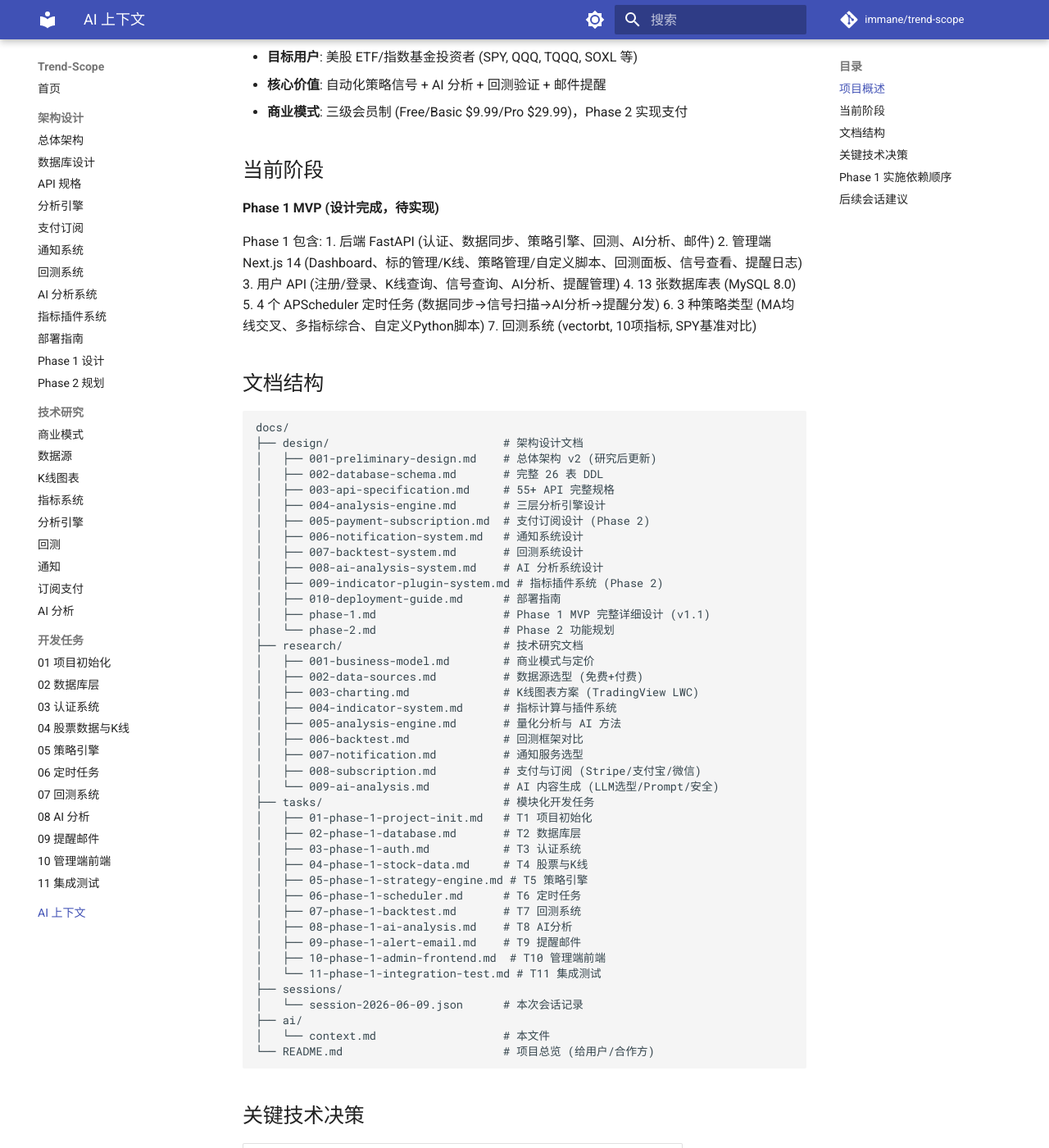
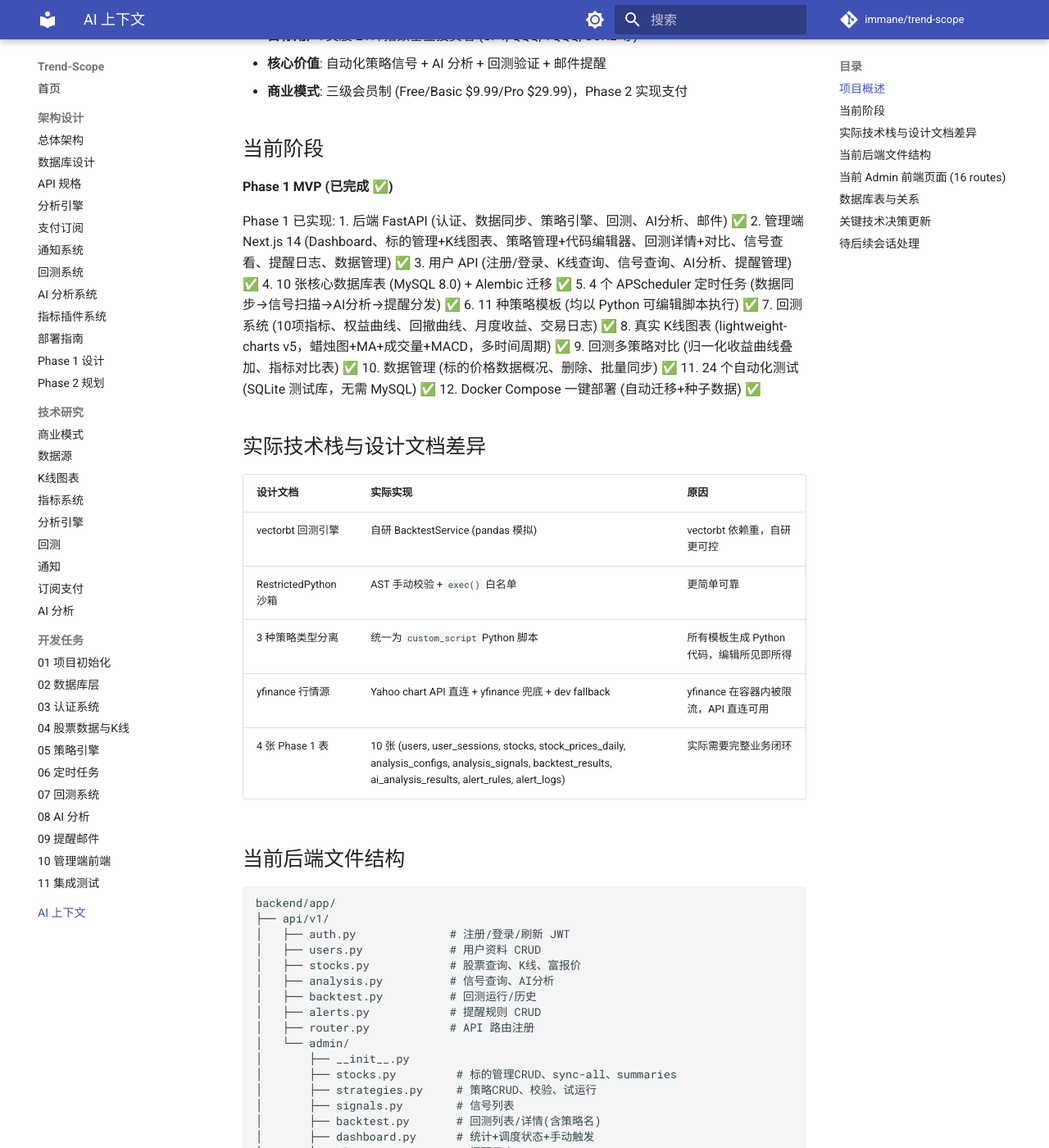
Before and after one commit to immane/trend-scope, an MkDocs documentation site: the page built from docs/ai/context.md, in a window 1280 px wide and 1400 px high, scrolled down 358 px. Shown: the whole window at 82% size. Built offline with MkDocs 1.6.1 and Material for MkDocs 9.7.7, drawn with Linux system fonts in a browser that asks for light colours; comment, search, counter and statistics services are not loaded; some of the changed text lies outside the part shown.

Commit message:
docs: update AI session context with current Phase 1 implementation status

````diff
--- a/docs/ai/context.md
+++ b/docs/ai/context.md
@@ -1,7 +1,7 @@
 # Trend-Scope — AI Session Context
 
-> **Date**: 2026-06-09
-> **Session**: ses-20260609-001
+> **Date**: 2026-06-22
+> **Session**: ses-20260622-001
 > **Purpose**: 保存当前 AI 会话的完整上下文，以便后续会话快速恢复。
 
 ---
@@ -16,97 +16,134 @@
 
 ## 当前阶段
 
-**Phase 1 MVP (设计完成，待实现)**
+**Phase 1 MVP (已完成 ✅)**
 
-Phase 1 包含:
-1. 后端 FastAPI (认证、数据同步、策略引擎、回测、AI分析、邮件)
-2. 管理端 Next.js 14 (Dashboard、标的管理/K线、策略管理/自定义脚本、回测面板、信号查看、提醒日志)
-3. 用户 API (注册/登录、K线查询、信号查询、AI分析、提醒管理)
-4. 13 张数据库表 (MySQL 8.0)
-5. 4 个 APScheduler 定时任务 (数据同步→信号扫描→AI分析→提醒分发)
-6. 3 种策略类型 (MA均线交叉、多指标综合、自定义Python脚本)
-7. 回测系统 (vectorbt, 10项指标, SPY基准对比)
+Phase 1 已实现:
+1. 后端 FastAPI (认证、数据同步、策略引擎、回测、AI分析、邮件) ✅
+2. 管理端 Next.js 14 (Dashboard、标的管理+K线图表、策略管理+代码编辑器、回测详情+对比、信号查看、提醒日志、数据管理) ✅
+3. 用户 API (注册/登录、K线查询、信号查询、AI分析、提醒管理) ✅
+4. 10 张核心数据库表 (MySQL 8.0) + Alembic 迁移 ✅
+5. 4 个 APScheduler 定时任务 (数据同步→信号扫描→AI分析→提醒分发) ✅
+6. 11 种策略模板 (均以 Python 可编辑脚本执行) ✅
+7. 回测系统 (10项指标、权益曲线、回撤曲线、月度收益、交易日志) ✅
+8. 真实 K线图表 (lightweight-charts v5，蜡烛图+MA+成交量+MACD，多时间周期) ✅
+9. 回测多策略对比 (归一化收益曲线叠加、指标对比表) ✅
+10. 数据管理 (标的价格数据概况、删除、批量同步) ✅
+11. 24 个自动化测试 (SQLite 测试库，无需 MySQL) ✅
+12. Docker Compose 一键部署 (自动迁移+种子数据) ✅
 
-## 文档结构
+## 实际技术栈与设计文档差异
+
+| 设计文档 | 实际实现 | 原因 |
+|---|---|---|
+| vectorbt 回测引擎 | 自研 BacktestService (pandas 模拟) | vectorbt 依赖重，自研更可控 |
+| RestrictedPython 沙箱 | AST 手动校验 + `exec()` 白名单 | 更简单可靠 |
+| 3 种策略类型分离 | 统一为 `custom_script` Python 脚本 | 所有模板生成 Python 代码，编辑所见即所得 |
+| yfinance 行情源 | Yahoo chart API 直连 + yfinance 兜底 + dev fallback | yfinance 在容器内被限流，API 直连可用 |
+| 4 张 Phase 1 表 | 10 张 (users, user_sessions, stocks, stock_prices_daily, analysis_configs, analysis_signals, backtest_results, ai_analysis_results, alert_rules, alert_logs) | 实际需要完整业务闭环 |
+
+## 当前后端文件结构
 
 ```
-docs/
-├── design/                          # 架构设计文档
-│   ├── 001-preliminary-design.md    # 总体架构 v2 (研究后更新)
-│   ├── 002-database-schema.md       # 完整 26 表 DDL
-│   ├── 003-api-specification.md     # 55+ API 完整规格
-│   ├── 004-analysis-engine.md       # 三层分析引擎设计
-│   ├── 005-payment-subscription.md  # 支付订阅设计 (Phase 2)
-│   ├── 006-notification-system.md   # 通知系统设计
-│   ├── 007-backtest-system.md       # 回测系统设计
-│   ├── 008-ai-analysis-system.md    # AI 分析系统设计
-│   ├── 009-indicator-plugin-system.md # 指标插件系统 (Phase 2)
-│   ├── 010-deployment-guide.md      # 部署指南
-│   ├── phase-1.md                   # Phase 1 MVP 完整详细设计 (v1.1)
-│   └── phase-2.md                   # Phase 2 功能规划
-├── research/                        # 技术研究文档
-│   ├── 001-business-model.md        # 商业模式与定价
-│   ├── 002-data-sources.md          # 数据源选型 (免费+付费)
-│   ├── 003-charting.md              # K线图表方案 (TradingView LWC)
-│   ├── 004-indicator-system.md      # 指标计算与插件系统
-│   ├── 005-analysis-engine.md       # 量化分析与 AI 方法
-│   ├── 006-backtest.md              # 回测框架对比
-│   ├── 007-notification.md          # 通知服务选型
-│   ├── 008-subscription.md          # 支付与订阅 (Stripe/支付宝/微信)
-│   └── 009-ai-analysis.md           # AI 内容生成 (LLM选型/Prompt/安全)
-├── tasks/                           # 模块化开发任务
-│   ├── 01-phase-1-project-init.md   # T1 项目初始化
-│   ├── 02-phase-1-database.md       # T2 数据库层
-│   ├── 03-phase-1-auth.md           # T3 认证系统
-│   ├── 04-phase-1-stock-data.md     # T4 股票与K线
-│   ├── 05-phase-1-strategy-engine.md # T5 策略引擎
-│   ├── 06-phase-1-scheduler.md      # T6 定时任务
-│   ├── 07-phase-1-backtest.md       # T7 回测系统
-│   ├── 08-phase-1-ai-analysis.md    # T8 AI分析
-│   ├── 09-phase-1-alert-email.md    # T9 提醒邮件
-│   ├── 10-phase-1-admin-frontend.md  # T10 管理端前端
-│   └── 11-phase-1-integration-test.md # T11 集成测试
-├── sessions/
-│   └── session-2026-06-09.json      # 本次会话记录
-├── ai/
-│   └── context.md                   # 本文件
-└── README.md                        # 项目总览 (给用户/合作方)
+backend/app/
+├── api/v1/
+│   ├── auth.py              # 注册/登录/刷新 JWT
+│   ├── users.py             # 用户资料 CRUD
+│   ├── stocks.py            # 股票查询、K线、富报价
+│   ├── analysis.py          # 信号查询、AI分析
+│   ├── backtest.py          # 回测运行/历史
+│   ├── alerts.py            # 提醒规则 CRUD
+│   ├── router.py            # API 路由注册
+│   └── admin/
+│       ├── __init__.py
+│       ├── stocks.py         # 标的管理CRUD、sync-all、summaries
+│       ├── strategies.py     # 策略CRUD、校验、试运行
+│       ├── signals.py        # 信号列表
+│       ├── backtest.py       # 回测列表/详情(含策略名)
+│       ├── dashboard.py      # 统计+调度状态+手动触发
+│       ├── alerts.py         # 提醒日志
+│       └── price_data.py     # 价格数据管理
+├── core/
+│   ├── config.py             # Pydantic Settings
+│   ├── deps.py               # get_db, get_current_user, get_admin_user
+│   ├── security.py           # JWT + bcrypt
+│   └── exceptions.py         # 全局异常处理
+├── models/
+│   ├── base.py               # Base, TimestampMixin
+│   ├── user.py               # User, UserSession
+│   ├── stock.py              # Stock, StockPriceDaily
+│   ├── analysis.py           # AnalysisConfig, AnalysisSignal
+│   ├── backtest.py           # BacktestResult (DECIMAL(18,6))
+│   ├── ai_analysis.py        # AIAnalysisResult
+│   └── alert.py              # AlertRule, AlertLog
+├── services/
+│   ├── stock_data.py         # DataService: yfinance+API直连+dev_fallback+富报价
+│   ├── analysis_engine.py    # SignalEngine: generate_signals()+扫描
+│   ├── script_executor.py    # AST校验+沙箱执行
+│   ├── backtest_service.py   # 自研回测引擎
+│   ├── ai_analysis_service.py # DeepSeek+fallback模板
+│   ├── email_service.py      # Resend邮件
+│   └── alert_service.py      # 信号→规则匹配→邮件派发+去重
+├── scheduler/
+│   ├── jobs.py               # 4个定时Job函数
+│   └── runner.py             # APScheduler生命周期
+├── schemas/                  # Pydantic 请求/响应模型
+└── tests/                    # 24个测试(SQLite backend)
 ```
 
-## 关键技术决策
+## 当前 Admin 前端页面 (16 routes)
 
-| 决策 | 选择 | 理由 |
-|---|---|---|
-| 后端框架 | FastAPI 0.115+ | 异步、自动OpenAPI、WebSocket |
-| 数据库 | MySQL 8.0 + Redis 7 | 按用户要求 |
-| 数据源 | yfinance (主) + Finnhub (备用) | 免费优先 |
-| AI 模型 | DeepSeek V4-Flash | $0.00043/次, OpenAI兼容, 中文优秀 |
-| 回测引擎 | vectorbt 1.0+ | 矢量化快速, NumPy加速 |
-| 脚本沙箱 | RestrictedPython | 白名单+超时, 轻量 |
-| 前端图表 | TradingView LWC 5.2 | Apache 2.0 免费商用 |
-| 邮件 | Resend | $20/月 50k封, API简洁 |
+| Route | 功能 |
+|---|---|
+| `/login` | JWT 登录，token 持久化 |
+| `/dashboard` | 统计卡片 + 调度状态 + 最近回测 |
+| `/stocks` | 标的管理 (现价/涨跌/走势图/同步/编辑/删除) |
+| `/stocks/create` | 新增标的 |
+| `/stocks/[id]` | 详情: 富报价信息 + TradingView K线图(蜡烛+MA+量+MACD) + 52周区间 + 各周期收益 |
+| `/strategies` | 策略管理 (启用开关/分页) |
+| `/strategies/create` | 创建策略 (11模板+Monaco代码编辑器) |
+| `/strategies/[id]` | 策略详情 (编辑代码/参数/回测历史) |
+| `/backtest` | 回测历史 (分页/多选对比/策略名) |
+| `/backtest/[id]` | 回测详情 (完整的权益曲线+回撤曲线+月度收益+交易明细+风险指标) |
+| `/backtest/compare?ids=` | 回测对比 (多线归一化收益+回撤+指标排序表) |
+| `/signals` | 信号列表 + AI 生成按钮 |
+| `/alerts` | 提醒日志 |
+| `/data` | 数据管理 (标的价格数据概况/删除/单标同步) |
 
-## Phase 1 实施依赖顺序
+## 数据库表与关系
 
 ```
-T1 (项目初始化)
-  → T2 (数据库层)
-    → T3 (认证系统)
-      → T4 (股票与K线)
-        → T5 (策略引擎)
-          → T6 (定时任务)
-          → T7 (回测系统) [并行于 T5 完成]
-            → T8 (AI分析) [依赖 T6 的调度触发]
-              → T9 (提醒邮件)
-                → T10 (管理端前端) [依赖全部后端 API]
-                  → T11 (集成测试)
+User ─── UserSession
+  │
+  ├── AlertRule ── AlertLog
+  ├── BacktestResult (config_id → AnalysisConfig)
+  │
+Stock ─── StockPriceDaily
+  │
+  ├── AnalysisConfig (策略定义，含 custom_script)
+  │
+  └── AnalysisSignal
+       └── AIAnalysisResult (1:1, unique)
 ```
 
-> **注意**: T7 (回测) 和 T8 (AI分析) 可以与 T5 部分并行开发（因为它们有自己的服务类），但它们依赖 T5 的 `generate_signals()` 函数作为信号生成的单一来源。
+## 关键技术决策更新
 
-## 后续会话建议
+| 决策 | 当前选择 | 说明 |
+|---|---|---|
+| 数据源 | Yahoo chart v8 API 直连 | yfinance 在 Docker 容器被限流，直连 API 正常 |
+| 开发环境 | 非 production 自动降级到 dev_fallback 合成数据 | 本地离线也可开发和回测 |
+| 测试 | SQLite + 模型 BigInteger→Integer variant | 不依赖 MySQL |
+| 回测 | 自研 BacktestService (pandas模拟) | DECIMAL(18,6) 列防溢出 |
+| 图表 | lightweight-charts v5 | 多面板(蜡烛+量+MACD)，priceScaleId 分离标尺 |
+| 策略 | 11 种内置模板，均以 Python 脚本保存和编辑 | MA/EMA/RSI/MACD/Bollinger/Donchian/Momentum/Z-Score/Volume/Trend+RSI/Buy&Hold |
+| 侧边栏 | 原生 flex 布局，非 AntD Layout | 修复高度自适应和底部状态栏 |
+| 数值格式化 | 共享 `format.ts` (千位分隔符) | formatMoney/formatPercent/formatInteger/formatRatio |
 
-1. 按 tasks/ 文件顺序执行 T1-T11
-2. 每完成一个 Task 更新 phase-1.md 的勾选状态
-3. Phase 1 完成后评估是否启动 Phase 2 (支付/会员/ML/指标插件)
-4. 数据源稳定性监控 — yfinance 若不稳定则切换 Finnhub
+## 待后续会话处理
+
+1. 真实数据覆盖量不足：当前每个标的仅约 2 年日线 (500 行)，需要更长时间跨度
+2. 前端 TradingView LWC 图表尚未完全替代（当前使用 lightweight-charts）
+3. Phase 2 准备：支付/会员/ML/指标插件
+4. 生产环境部署 (当前仅 Docker Compose 本地开发)
+5. CI/CD pipeline
+6. 前端单元测试 / E2E 测试
````
